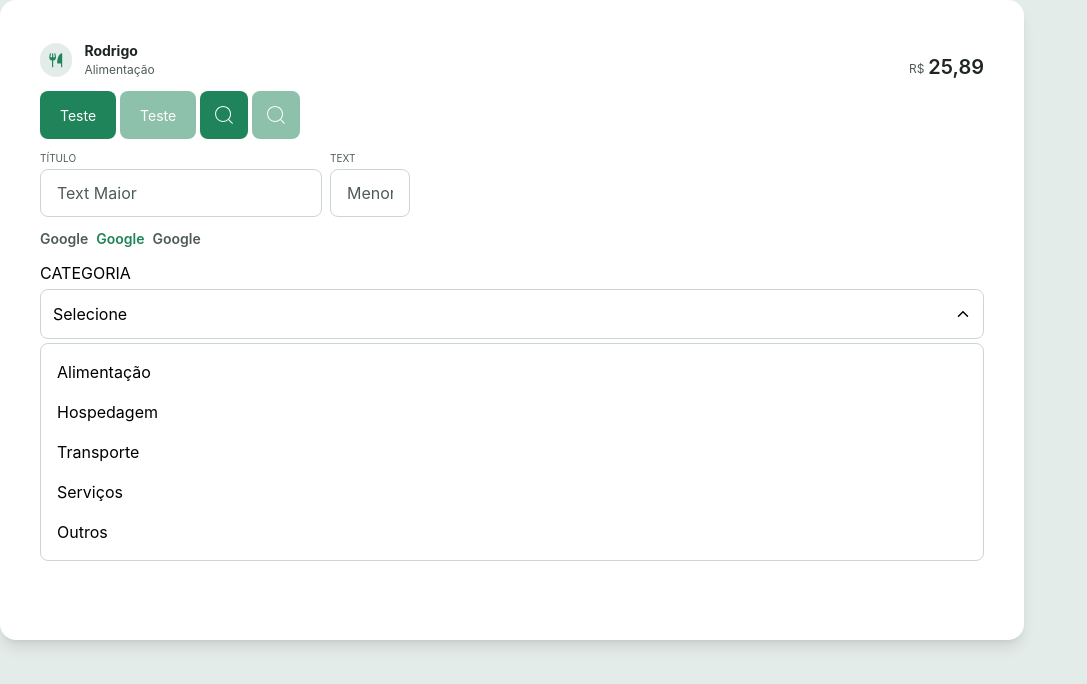
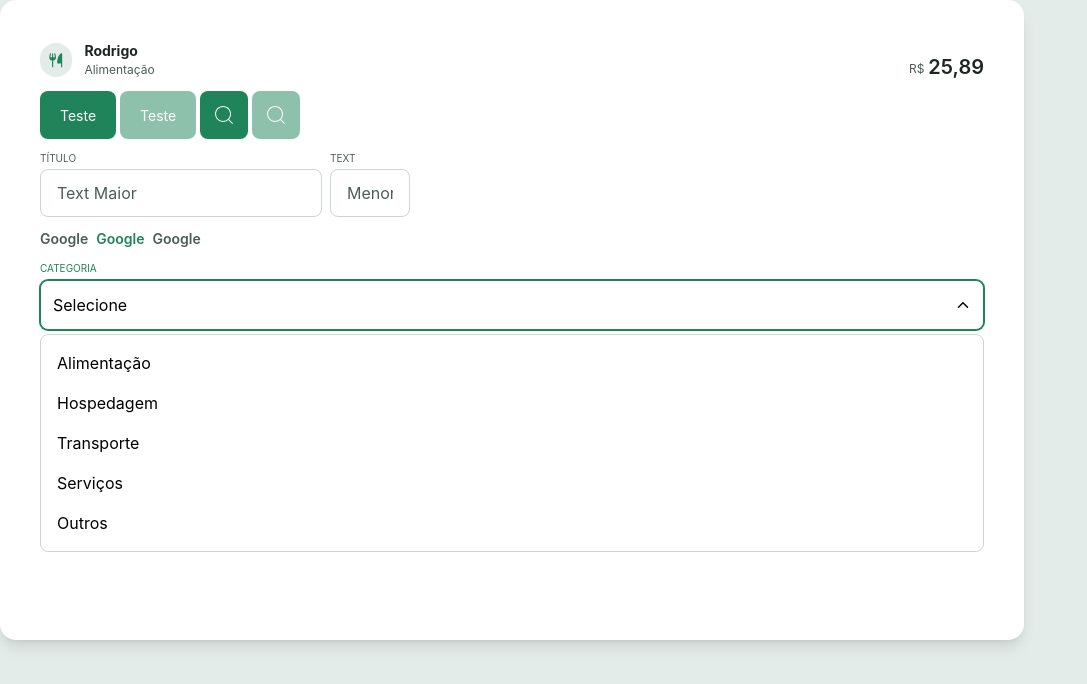
Before and after one commit to YasminFerrariDias/RefundSystem, a React (Vite) app: page / in a window 1280 px wide. Both pictures are taken after a click on the element "Selecione". Shown: the top 684 px of the page, without its empty margins (0-1087 px from the left). Built offline with nearby package versions, Linux system fonts and the light colour scheme.

Commit message:
Finalizando o componente Select

```diff
--- a/src/components/Select/Select.tsx
+++ b/src/components/Select/Select.tsx
@@ -2,7 +2,12 @@ import { useState } from "react";
 import { useToggle } from "./hooks/useToggle";
 import { IoIosArrowDown, IoIosArrowUp } from "react-icons/io";
 
-export function Select() {
+interface SelectProps {
+  title: string
+  disabled?: boolean
+}
+
+export function Select({title, disabled = false }: SelectProps) {
   const { isOpen, close, toggle } = useToggle();
   const [optionSelect, setOptionSelect] = useState("Selecione")
 
@@ -12,19 +17,36 @@ export function Select() {
   }
 
   return (
-    <div className="flex flex-col gap-1">
-      <label htmlFor="">CATEGORIA</label>
+    <div className="flex flex-col gap-1 relative group">
+      <label className={`
+        text-sm transition-colors duration-200
+        group-focus-within:text-green-100  text-[10px]
+        ${disabled ? 'text-gray-300' : 'text-gray-200'}
+        ${isOpen ? 'text-green-100' : ''}
+      `}>
+        {title}
+      </label>
+
       <div
-        className="bg-white border-gray-300 border rounded-lg p-3 gap-2 flex flex-row justify-between"
-        onClick={toggle}
+        className={`
+          bg-white border rounded-lg p-3 gap-2 flex flex-row justify-between
+          transition-all duration-200
+          border-gray-300
+          focus:outline-none focus:border-green-100 focus:ring-1 focus:ring-green-100
+          ${isOpen ? 'border-green-100 ring-1 ring-green-100' : ''}
+          ${disabled ? 'opacity-50 cursor-not-allowed' : 'cursor-pointer'}
+        `}
+        onClick={disabled ? undefined : toggle}
+        tabIndex={disabled ? -1 : 0}
       >
         <span>{optionSelect}</span>
         <span className="flex items-center">{isOpen ? <IoIosArrowUp /> : <IoIosArrowDown />}</span>
       </div>
+
       <div
         className={`
-          bg-white border-gray-300 border rounded-lg p-3 gap-2 flex flex-col transition-all duration-100
-          ${isOpen ? 'opacity-100 translate-y-0 visible' : 'opacity-0 -translate-y-2 invisible'}
+          bg-white border-gray-300 border rounded-lg p-3 gap-2 flex flex-col transition-all duration-100 absolute top-full left-0 right-0 mt-1
+          ${isOpen ? 'visible' : 'hidden'}
         `}
       >
         <div
--- a/src/pages/components.tsx
+++ b/src/pages/components.tsx
@@ -33,7 +33,7 @@ export function Components() {
         </div>
 
         <div>
-          <Select />
+          <Select title="CATEGORIA" />
         </div>
       </CardContainer>
     </div>
```
